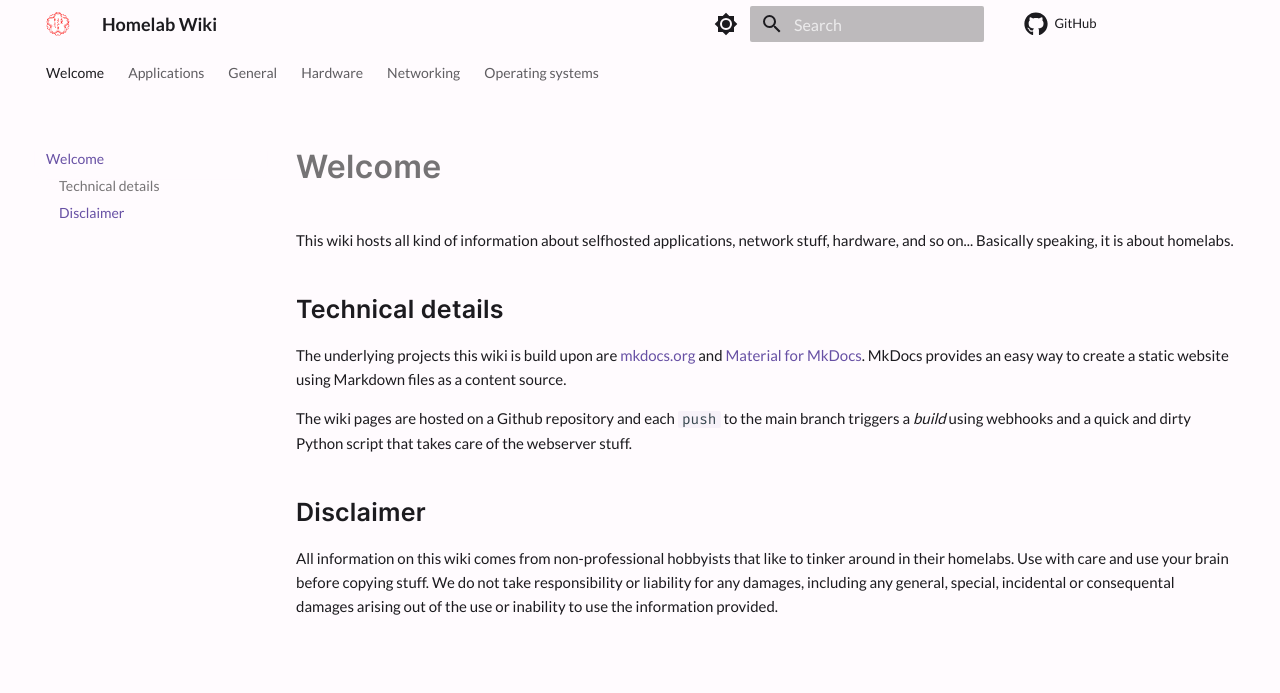
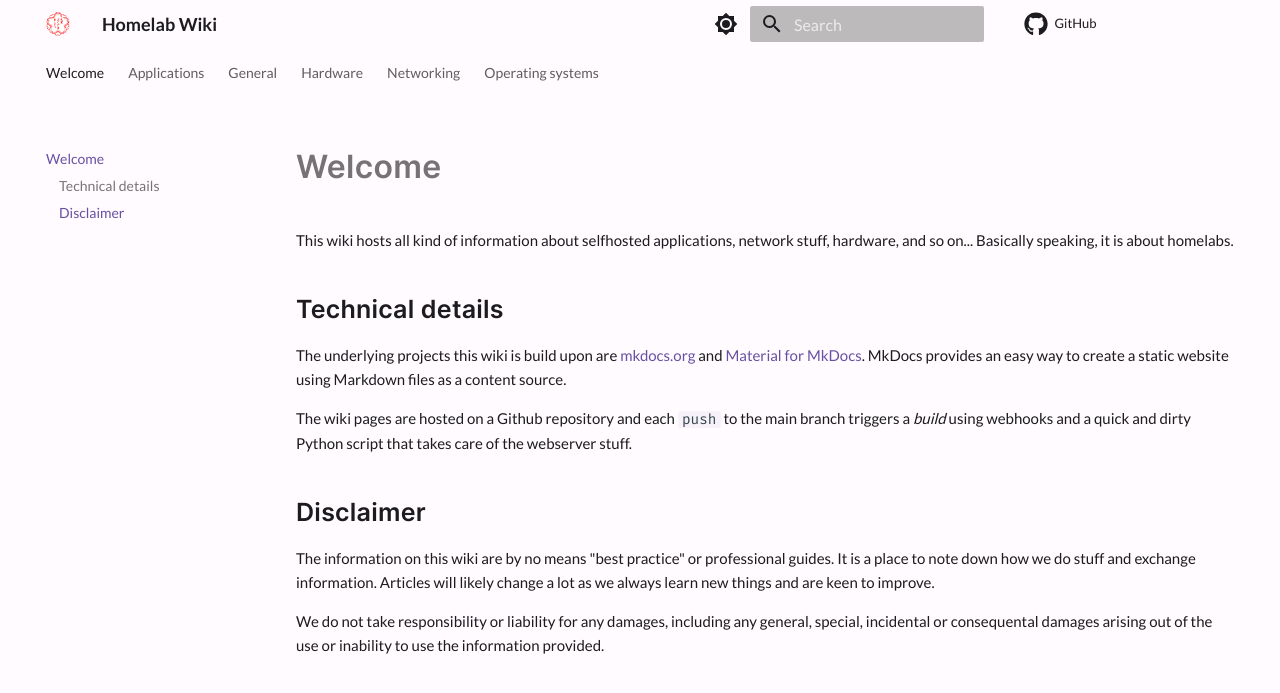
Before and after one commit to jakobzudrell/wiki, an MkDocs documentation site: the page built from docs/index.md, in a window 1280 px wide. Shown: the top 693 px of the page. Built offline with MkDocs 1.6.1 and Material for MkDocs 9.7.7, drawn with Linux system fonts in a browser that asks for light colours; comment, search, counter and statistics services are not loaded.

Commit message:
update disclaimer

```diff
--- a/docs/index.md
+++ b/docs/index.md
@@ -8,5 +8,6 @@ The underlying projects this wiki is build upon are [mkdocs.org](https://www.mkd
 The wiki pages are hosted on a Github repository and each `push` to the main branch triggers a _build_ using webhooks and a quick and dirty Python script that takes care of the webserver stuff.
 
 ## Disclaimer
-All information on this wiki comes from non-professional hobbyists that like to tinker around in their homelabs.
-Use with care and use your brain before copying stuff. We do not take responsibility or liability for any damages, including any general, special, incidental or consequental damages arising out of the use or inability to use the information provided.
+The information on this wiki are by no means "best practice" or professional guides. It is a place to note down how we do stuff and exchange information. Articles will likely change a lot as we always learn new things and are keen to improve.
+
+We do not take responsibility or liability for any damages, including any general, special, incidental or consequental damages arising out of the use or inability to use the information provided.
```
